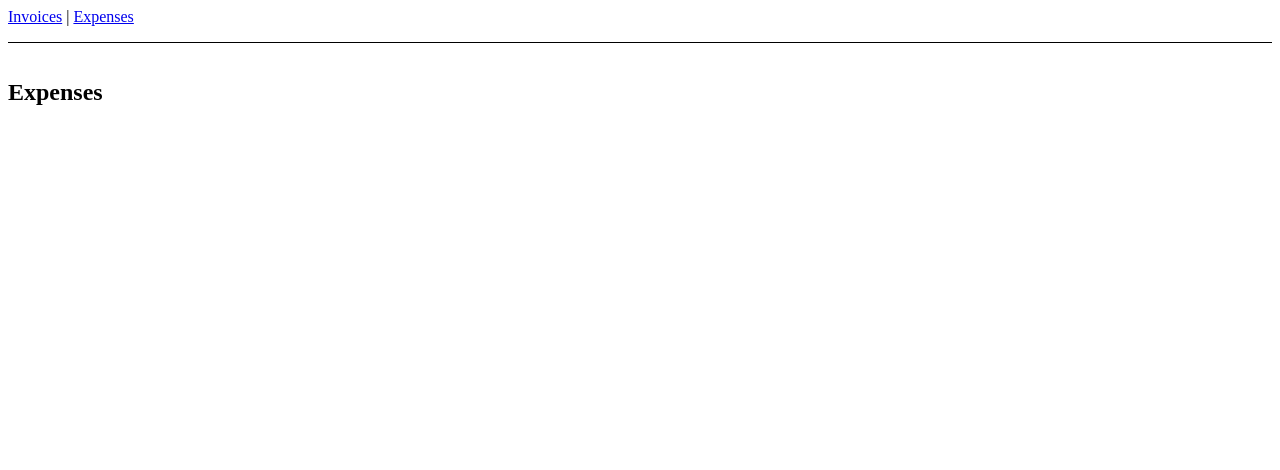
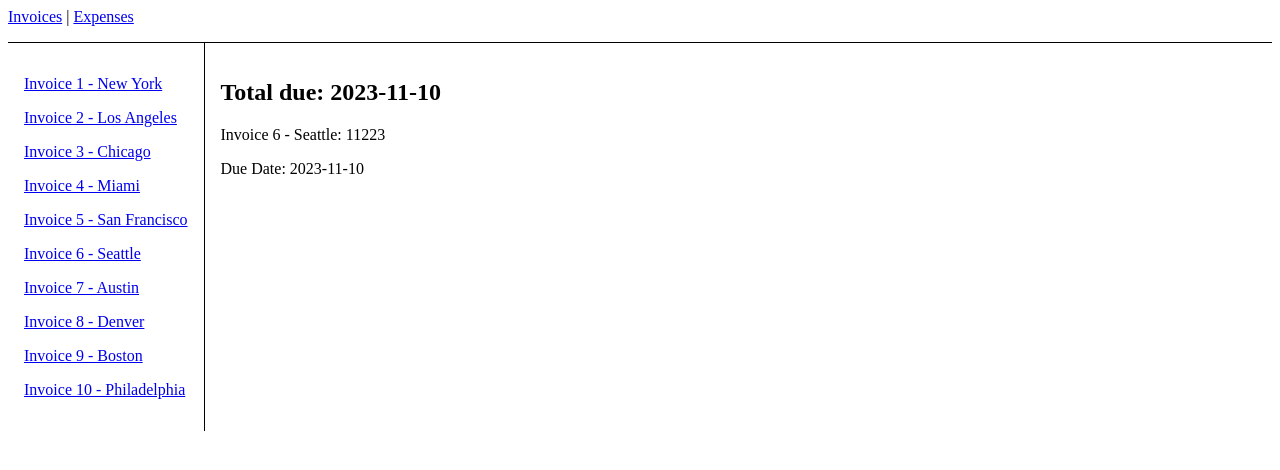
Before and after one commit to ericksjp/Tutorial-ReactRouter, a React (Vite) app: page /invoices/11223 in a window 1280 px wide. Shown: the top 470 px of the page. Built offline with nearby package versions, Linux system fonts and the light colour scheme.

Commit message:
Lendo os parametros da URL

```diff
--- a/src/data.ts
+++ b/src/data.ts
@@ -1,6 +1,6 @@
-let invoice: { name: string; number: number; amount: string; due: string };
+type invoice = { name: string; number: number; amount: string; due: string };
 
-const invoicesArray: (typeof invoice)[] = [
+const invoicesArray: invoice[] = [
   {
     name: "Invoice 1 - New York",
     number: 12345,
@@ -63,6 +63,10 @@ const invoicesArray: (typeof invoice)[] = [
   },
 ];
 
-export function getInvoices(){
+export function getInvoices(): invoice[]{
     return invoicesArray;
 }
+
+export function getInvoice(number: number): invoice | undefined{
+  return invoicesArray.find((invoice) => invoice.number === number) || undefined;
+}
--- a/src/main.tsx
+++ b/src/main.tsx
@@ -1,18 +1,20 @@
-import React from "react";
 import ReactDOM from "react-dom/client";
 import App from "./App.tsx";
 import { BrowserRouter, Route, Routes } from "react-router-dom";
 import Expenses from "./routes/Expenses/index.tsx";
 import Invoices from "./routes/Invoices/index.tsx";
-import NotFound from "./routes/Expenses/index.tsx";
+import NotFound from "./routes/NotFound/index.tsx";
+import Invoice from "./routes/Invoices/Invoice/index.tsx";
 
 ReactDOM.createRoot(document.getElementById("root")!).render(
   <BrowserRouter>
     <Routes>
       <Route path="/" element={<App />}>
         <Route path="expenses" element={<Expenses />} />
-        <Route path="invoices" element={<Invoices />} />
-        <Route path="*" element={<NotFound />}/>
+        <Route path="invoices" element={<Invoices />}>
+          <Route path=":invoiceId" element={<Invoice />} />
+        </Route>
+        <Route path="*" element={<NotFound />} />
       </Route>
     </Routes>
   </BrowserRouter>
--- /dev/null
+++ b/src/routes/Invoices/Invoice/index.tsx
@@ -0,0 +1,22 @@
+import { useParams } from "react-router-dom";
+import { getInvoice } from "../../../data";
+import NotFound from "../../NotFound";
+
+export default function Invoice() {
+  const params = useParams();
+
+  const invoice = getInvoice(Number(params.invoiceId));
+
+  if (invoice !== undefined)
+    return (
+      <main style={{ padding: "1rem" }}>
+        <h2>Total due: {invoice.due}</h2>
+        <p>
+          {invoice.name}: {invoice.number}
+        </p>
+        <p>Due Date: {invoice.due}</p>
+      </main>
+    );
+
+    return <NotFound />
+}
--- a/src/routes/Invoices/index.tsx
+++ b/src/routes/Invoices/index.tsx
@@ -1,4 +1,4 @@
-import { Link } from "react-router-dom";
+import { Link, Outlet } from "react-router-dom";
 import { getInvoices } from "../../data";
 
 export default function Invoices() {
@@ -23,6 +23,7 @@ export default function Invoices() {
           </Link>
         ))}
       </nav>
+      <Outlet/>
     </div>
   );
 }
--- a/src/routes/NotFound/index.tsx
+++ b/src/routes/NotFound/index.tsx
@@ -1,4 +1,4 @@
-export default function Expenses() {
+export default function NotFound() {
   return (
     <main style={{ padding: "1rem" }}>
       <p>There's nothing here!</p>
```
